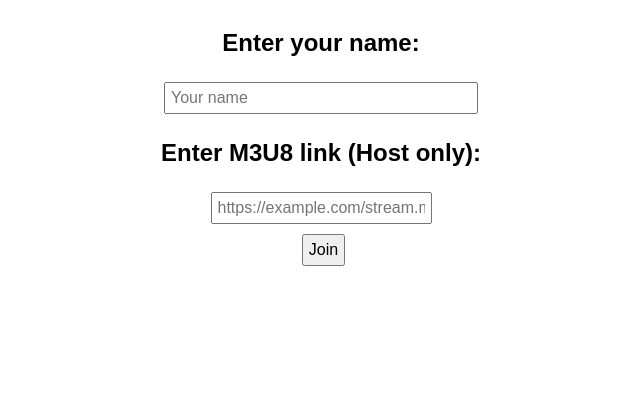
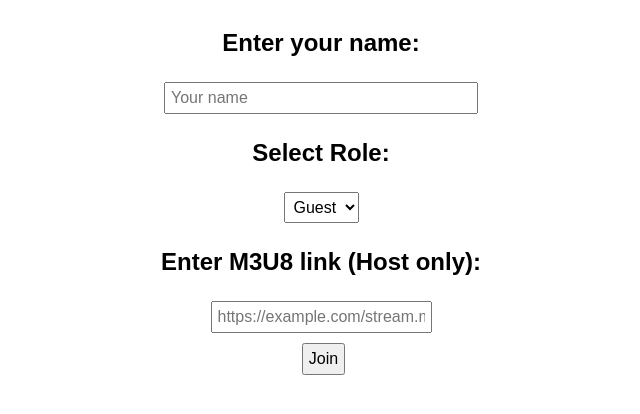
Before and after one commit to pothabattulavinod/watchparty, a plain HTML site: page index.html in a window 1280 px wide. Shown: the part 80-494 px from the top of the page, without its empty margins (319-959 px from the left). Drawn offline with nearby package versions, Linux system fonts and the light colour scheme; no server answers.

Commit message:
Update index.html

```diff
--- a/index.html
+++ b/index.html
@@ -12,16 +12,22 @@
     #chat-input { width:70%; padding:5px; }
     #video { max-width: 90%; margin-top:10px; }
     #name-modal { margin-top:50px; }
-    input, button { padding:5px; font-size:16px; margin:5px; }
+    input, select, button { padding:5px; font-size:16px; margin:5px; }
   </style>
 </head>
 <body>
   <h1>🎬 WatchParty</h1>
 
-  <!-- Name & M3U8 prompt modal -->
+  <!-- Name & Role Selection modal -->
   <div id="name-modal">
     <h2>Enter your name:</h2>
     <input id="name-input" placeholder="Your name"><br>
+
+    <h2>Select Role:</h2>
+    <select id="role-select">
+      <option value="host">Host</option>
+      <option value="guest" selected>Guest</option>
+    </select><br>
 
     <!-- Host-only M3U8 input -->
     <div id="m3u8-container">
```
